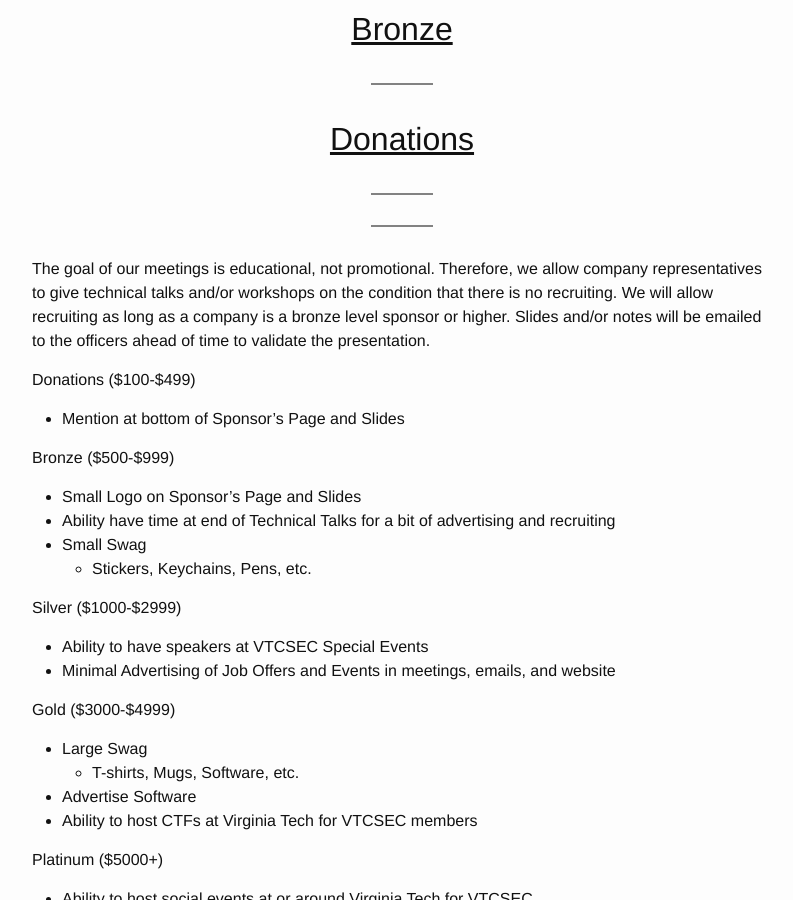
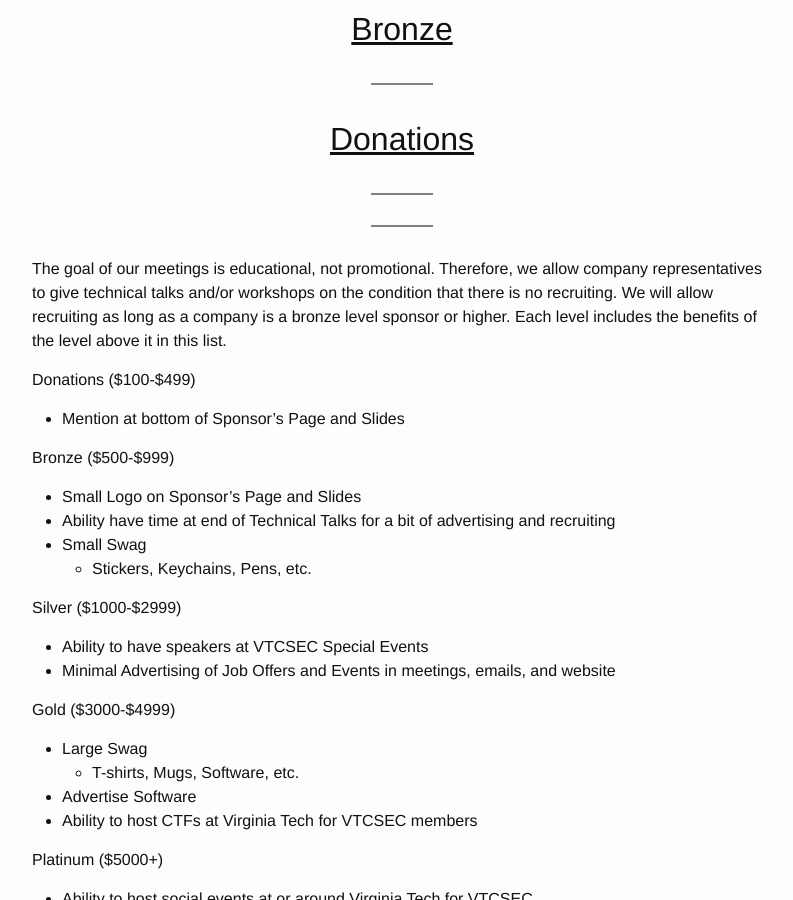
Before and after one commit to VTCSec/vtcsec.org, a Jekyll site: the page built from sponsors.md, in a window 1280 px wide and 900 px high, scrolled down 1105 px. Shown: the whole window, without its empty margins (238-1031 px from the left). Built offline with Jekyll 4.4.1, drawn with Linux system fonts in a browser that asks for light colours.

Commit message:
updated sponsors paragraph to include sponsorship is all the levels

```diff
--- a/sponsors.md
+++ b/sponsors.md
@@ -29,7 +29,7 @@
 <h2 align="center"><u>Donations</u></h2><hr>
 --------
 
-The goal of our meetings is educational, not promotional. Therefore, we allow company representatives to give technical talks and/or workshops on the condition that there is no recruiting. We will allow recruiting as long as a company is a bronze level sponsor or higher. Slides and/or notes will be emailed to the officers ahead of time to validate the presentation.
+The goal of our meetings is educational, not promotional. Therefore, we allow company representatives to give technical talks and/or workshops on the condition that there is no recruiting. We will allow recruiting as long as a company is a bronze level sponsor or higher. Each level includes the benefits of the level above it in this list.
 
 Donations ($100-$499)
 
```
